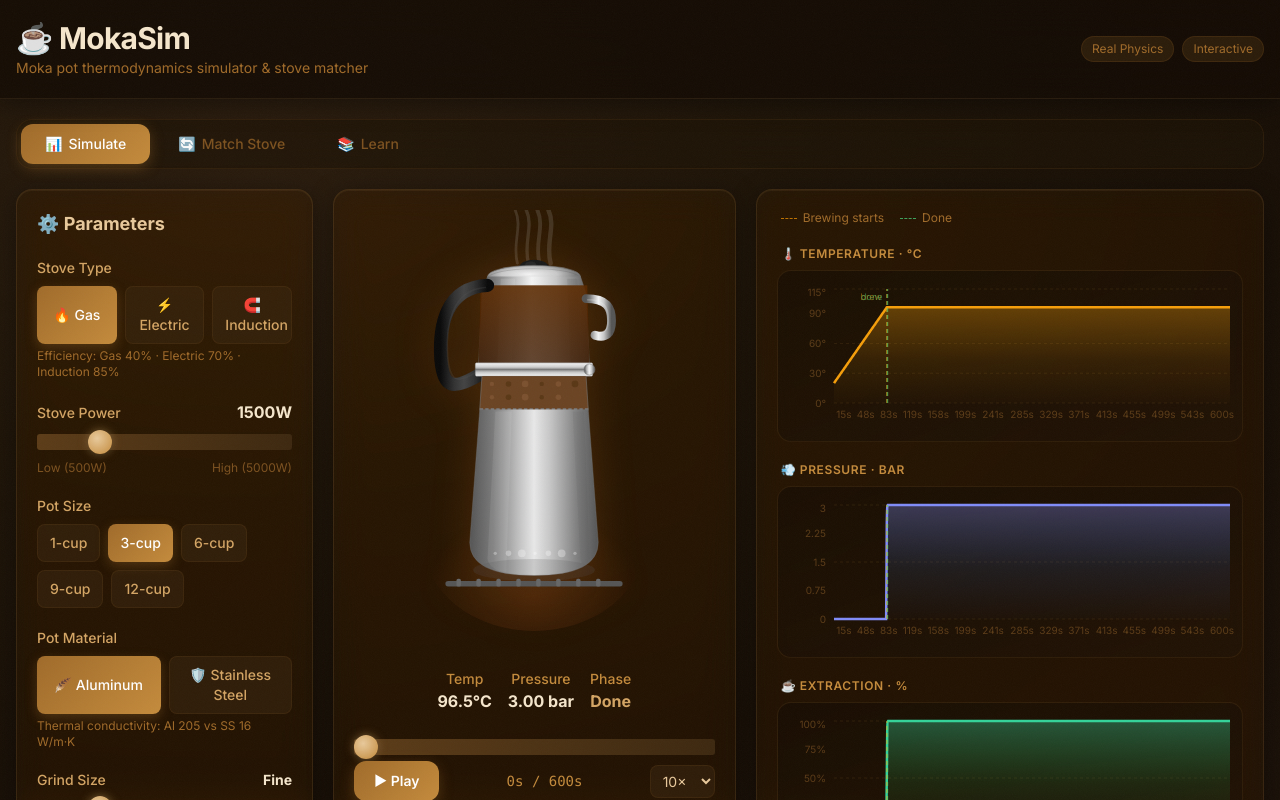
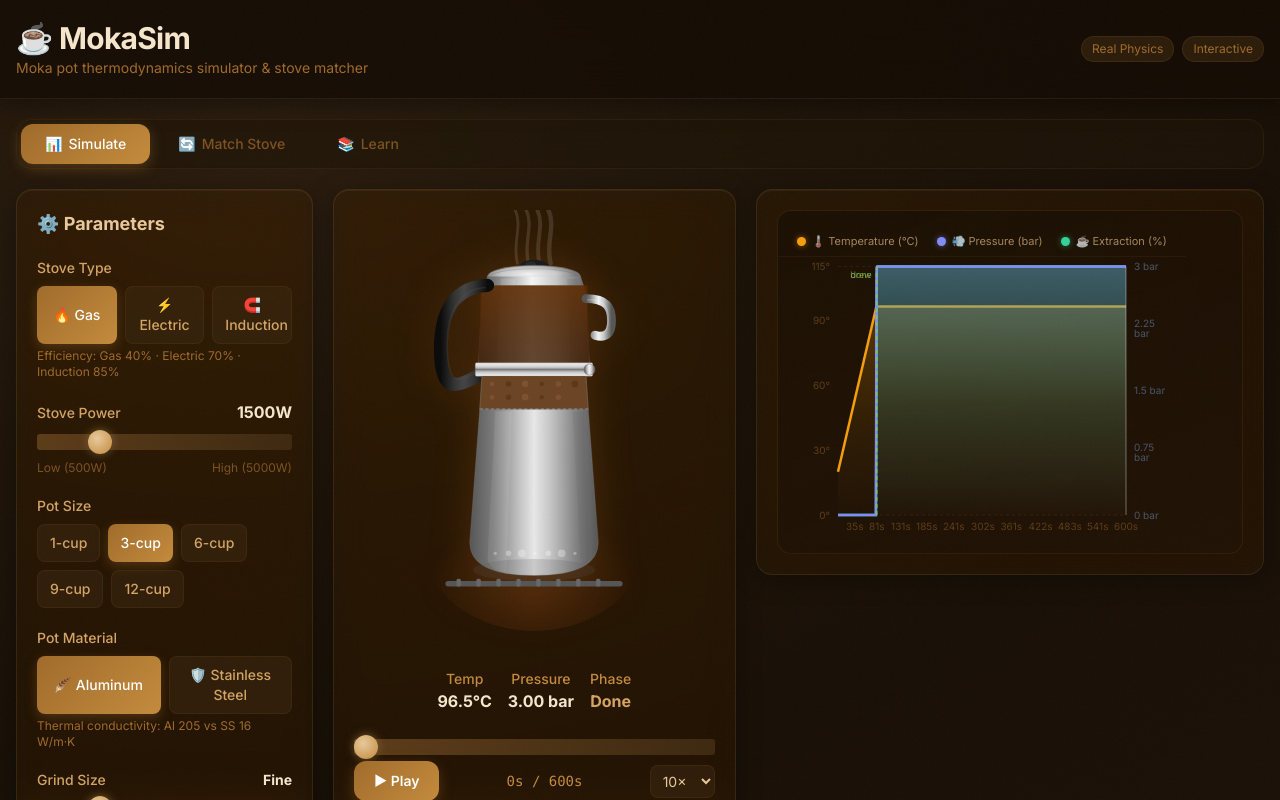
Before and after one commit to tarantellijacob3-Alfred/moka-pot-sim, a React (Vite) app: page / in a window 1280 px wide. Shown: the top 800 px of the page. Built offline with nearby package versions, Linux system fonts and the light colour scheme.

Commit message:
charts: unified timeline with dual axes

```diff
--- a/src/components/SimulationCharts.tsx
+++ b/src/components/SimulationCharts.tsx
@@ -1,6 +1,6 @@
 import {
   XAxis, YAxis, CartesianGrid, Tooltip, ResponsiveContainer,
-  Area, AreaChart, ReferenceLine
+  Area, AreaChart, ReferenceLine, Legend
 } from 'recharts'
 import type { SimulationPoint } from '../physics'
 
@@ -13,37 +13,63 @@ interface TooltipPayloadItem {
   value: number
   name: string
   color: string
+  dataKey: string
 }
 
-interface CustomTooltipProps {
+interface UnifiedTooltipProps {
   active?: boolean
   payload?: TooltipPayloadItem[]
   label?: number
-  unit?: string
-  formatter?: (v: number) => string
 }
 
-function CustomTooltip({ active, payload, label, unit = '', formatter }: CustomTooltipProps) {
+function UnifiedTooltip({ active, payload, label }: UnifiedTooltipProps) {
   if (!active || !payload?.length) return null
-  const val = payload[0]?.value ?? 0
-  const display = formatter ? formatter(val) : `${val}${unit}`
+
+  const temp = payload.find(p => p.dataKey === 'waterTemp')
+  const pressure = payload.find(p => p.dataKey === 'pressure')
+  const extraction = payload.find(p => p.dataKey === 'extractionScaled')
+
+  // extractionScaled = extractionPct * 1.15, so reverse to get real %
+  const realExtraction = extraction ? extraction.value / 1.15 : null
+
   return (
     <div
       style={{
-        background: 'linear-gradient(145deg, rgba(20,12,4,0.97), rgba(40,24,10,0.95))',
-        border: '1px solid rgba(212,165,100,0.3)',
-        borderRadius: '10px',
-        padding: '8px 12px',
-        boxShadow: '0 8px 24px rgba(0,0,0,0.6), inset 0 1px 0 rgba(212,165,100,0.1)',
+        background: 'linear-gradient(145deg, rgba(12,8,2,0.97), rgba(28,16,6,0.96))',
+        border: '1px solid rgba(212,165,100,0.25)',
+        borderRadius: '12px',
+        padding: '10px 14px',
+        boxShadow: '0 12px 32px rgba(0,0,0,0.7), inset 0 1px 0 rgba(212,165,100,0.08)',
         fontSize: '12px',
         color: '#f5e6cc',
-        minWidth: '100px',
+        minWidth: '140px',
+        backdropFilter: 'blur(8px)',
       }}
     >
-      <div style={{ color: '#7d5220', marginBottom: 3, fontSize: 11 }}>⏱ {label}s</div>
-      <div style={{ color: payload[0]?.color ?? '#f5e6cc', fontWeight: 700, fontSize: 14 }}>
-        {display}
+      <div style={{ color: 'rgba(166,120,60,0.8)', marginBottom: 6, fontSize: 11, letterSpacing: '0.04em' }}>
+        ⏱ {label}s
       </div>
+      {temp && (
+        <div style={{ display: 'flex', alignItems: 'center', gap: 7, marginBottom: 4 }}>
+          <span style={{ width: 8, height: 8, borderRadius: '50%', background: '#f59e0b', flexShrink: 0, boxShadow: '0 0 6px #f59e0b88' }} />
+          <span style={{ color: 'rgba(200,165,110,0.75)', fontSize: 10, width: 66 }}>Temperature</span>
+          <span style={{ color: '#fbbf24', fontWeight: 700, fontSize: 13 }}>{temp.value.toFixed(1)}°C</span>
+        </div>
+      )}
+      {pressure && (
+        <div style={{ display: 'flex', alignItems: 'center', gap: 7, marginBottom: 4 }}>
+          <span style={{ width: 8, height: 8, borderRadius: '50%', background: '#818cf8', flexShrink: 0, boxShadow: '0 0 6px #818cf888' }} />
+          <span style={{ color: 'rgba(200,165,110,0.75)', fontSize: 10, width: 66 }}>Pressure</span>
+          <span style={{ color: '#a5b4fc', fontWeight: 700, fontSize: 13 }}>{pressure.value.toFixed(3)} bar</span>
+        </div>
+      )}
+      {extraction && realExtraction !== null && (
+        <div style={{ display: 'flex', alignItems: 'center', gap: 7 }}>
+          <span style={{ width: 8, height: 8, borderRadius: '50%', background: '#34d399', flexShrink: 0, boxShadow: '0 0 6px #34d39988' }} />
+          <span style={{ color: 'rgba(200,165,110,0.75)', fontSize: 10, width: 66 }}>Extraction</span>
+          <span style={{ color: '#6ee7b7', fontWeight: 700, fontSize: 13 }}>{realExtraction.toFixed(1)}%</span>
+        </div>
+      )}
     </div>
   )
 }
@@ -69,8 +95,40 @@ const CHART_STYLE = {
 const GRID_COLOR = 'rgba(61,40,16,0.6)'
 const AXIS_COLOR = '#5c3c18'
 
+// Custom legend items (we render our own above the chart)
+const LEGEND_ITEMS = [
+  { color: '#f59e0b', glow: '#f59e0b88', label: '🌡️ Temperature (°C)', key: 'temp' },
+  { color: '#818cf8', glow: '#818cf888', label: '💨 Pressure (bar)', key: 'pressure' },
+  { color: '#34d399', glow: '#34d39988', label: '☕ Extraction (%)', key: 'extraction' },
+]
+
+interface LegendPayload {
+  value: string
+  color: string
+}
+
+function ChartLegend(_props: { payload?: LegendPayload[] }) {
+  return (
+    <div style={{ display: 'flex', gap: 18, flexWrap: 'wrap', justifyContent: 'center', marginBottom: 10, paddingBottom: 6, borderBottom: '1px solid rgba(92,60,24,0.2)' }}>
+      {LEGEND_ITEMS.map(item => (
+        <div key={item.key} style={{ display: 'flex', alignItems: 'center', gap: 6, fontSize: 11, color: 'rgba(200,165,110,0.8)' }}>
+          <span style={{ width: 9, height: 9, borderRadius: '50%', background: item.color, display: 'inline-block', boxShadow: `0 0 6px ${item.glow}` }} />
+          {item.label}
+        </div>
+      ))}
+    </div>
+  )
+}
+
 export default function SimulationCharts({ data, currentTime }: Props) {
-  const visibleData = data.filter(p => p.time <= currentTime)
+  // Build visible data with extractionScaled for visual mapping
+  const visibleData = data
+    .filter(p => p.time <= currentTime)
+    .map(p => ({
+      ...p,
+      extractionScaled: p.extractionPct * 1.15,
+    }))
+
   const { brewStart, doneStart } = getPhaseTransitions(data)
 
   const refLineProps = {
@@ -80,116 +138,139 @@ export default function SimulationCharts({ data, currentTime }: Props) {
   }
 
   return (
-    <div className="space-y-5">
+    <div style={CHART_STYLE}>
+      <ResponsiveContainer width="100%" height={320}>
+        <AreaChart data={visibleData} margin={{ top: 8, right: 48, left: -8, bottom: 0 }}>
+          <defs>
+            <linearGradient id="tempGrad" x1="0" y1="0" x2="0" y2="1">
+              <stop offset="0%" stopColor="#f59e0b" stopOpacity={0.45} />
+              <stop offset="55%" stopColor="#f59e0b" stopOpacity={0.14} />
+              <stop offset="100%" stopColor="#f59e0b" stopOpacity={0.01} />
+            </linearGradient>
+            <linearGradient id="pressGrad" x1="0" y1="0" x2="0" y2="1">
+              <stop offset="0%" stopColor="#818cf8" stopOpacity={0.45} />
+              <stop offset="55%" stopColor="#3b82f6" stopOpacity={0.14} />
+              <stop offset="100%" stopColor="#3b82f6" stopOpacity={0.01} />
+            </linearGradient>
+            <linearGradient id="extractGrad" x1="0" y1="0" x2="0" y2="1">
+              <stop offset="0%" stopColor="#34d399" stopOpacity={0.5} />
+              <stop offset="55%" stopColor="#22c55e" stopOpacity={0.16} />
+              <stop offset="100%" stopColor="#22c55e" stopOpacity={0.01} />
+            </linearGradient>
+          </defs>
 
-      {/* Phase legend */}
-      {(brewStart !== null || doneStart !== null) && (
-        <div className="flex items-center gap-4 text-xs text-coffee-500 px-1">
-          <span className="flex items-center gap-1.5">
-            <span className="inline-block w-4 border-t border-dashed border-amber-500/70" />
-            Brewing starts
-          </span>
+          <CartesianGrid strokeDasharray="3 3" stroke={GRID_COLOR} vertical={false} />
+
+          {/* Shared X axis */}
+          <XAxis
+            dataKey="time"
+            stroke={AXIS_COLOR}
+            fontSize={10}
+            tickFormatter={v => `${v}s`}
+            tickLine={false}
+            axisLine={false}
+          />
+
+          {/* Left Y axis: Temperature (0-115°C) and Extraction (scaled 0-115) */}
+          <YAxis
+            yAxisId="left"
+            stroke={AXIS_COLOR}
+            fontSize={10}
+            domain={[0, 115]}
+            tickFormatter={v => `${v}°`}
+            tickLine={false}
+            axisLine={false}
+          />
+
+          {/* Right Y axis: Pressure (auto-scaled) */}
+          <YAxis
+            yAxisId="right"
+            orientation="right"
+            stroke="#4a5568"
+            fontSize={10}
+            domain={[0, 'auto']}
+            tickFormatter={v => `${v} bar`}
+            tickLine={false}
+            axisLine={false}
+          />
+
+          {/* Custom legend rendered at top */}
+          <Legend
+            verticalAlign="top"
+            content={<ChartLegend />}
+          />
+
+          <Tooltip content={<UnifiedTooltip />} />
+
+          {/* Phase markers */}
+          {brewStart !== null && (
+            <ReferenceLine
+              yAxisId="left"
+              x={brewStart}
+              stroke="rgba(245,158,11,0.6)"
+              label={{ value: 'brew', fill: '#f59e0baa', fontSize: 9, position: 'insideTopRight' }}
+              {...refLineProps}
+            />
+          )}
           {doneStart !== null && (
-            <span className="flex items-center gap-1.5">
-              <span className="inline-block w-4 border-t border-dashed border-brew-400/70" />
-              Done
-            </span>
+            <ReferenceLine
+              yAxisId="left"
+              x={doneStart}
+              stroke="rgba(74,222,128,0.6)"
+              label={{ value: 'done', fill: '#4ade80aa', fontSize: 9, position: 'insideTopRight' }}
+              {...refLineProps}
+            />
           )}
-        </div>
-      )}
 
-      {/* Temperature Chart */}
-      <div>
-        <h3 className="text-xs font-semibold text-coffee-400 uppercase tracking-wider mb-2 px-1">
-          🌡️ Temperature · °C
-        </h3>
-        <div style={CHART_STYLE}>
-          <ResponsiveContainer width="100%" height={148}>
-            <AreaChart data={visibleData} margin={{ top: 4, right: 4, left: -12, bottom: 0 }}>
-              <defs>
-                <linearGradient id="tempGrad" x1="0" y1="0" x2="0" y2="1">
-                  <stop offset="0%" stopColor="#f59e0b" stopOpacity={0.55} />
-                  <stop offset="55%" stopColor="#f59e0b" stopOpacity={0.18} />
-                  <stop offset="100%" stopColor="#f59e0b" stopOpacity={0.02} />
-                </linearGradient>
-              </defs>
-              <CartesianGrid strokeDasharray="3 3" stroke={GRID_COLOR} vertical={false} />
-              <XAxis dataKey="time" stroke={AXIS_COLOR} fontSize={10} tickFormatter={v => `${v}s`} tickLine={false} axisLine={false} />
-              <YAxis stroke={AXIS_COLOR} fontSize={10} domain={[0, 115]} tickFormatter={v => `${v}°`} tickLine={false} axisLine={false} />
-              <Tooltip content={<CustomTooltip unit="°C" formatter={v => `${v.toFixed(1)}°C`} />} />
-              {brewStart !== null && (
-                <ReferenceLine x={brewStart} stroke="rgba(245,158,11,0.55)" label={{ value: 'brew', fill: '#f59e0b88', fontSize: 9, position: 'insideTopRight' }} {...refLineProps} />
-              )}
-              {doneStart !== null && (
-                <ReferenceLine x={doneStart} stroke="rgba(74,222,128,0.55)" label={{ value: 'done', fill: '#4ade8088', fontSize: 9, position: 'insideTopRight' }} {...refLineProps} />
-              )}
-              <Area type="monotone" dataKey="waterTemp" stroke="#f59e0b" strokeWidth={2.5} fill="url(#tempGrad)" dot={false} activeDot={{ r: 4, fill: '#f59e0b', stroke: '#1e1408', strokeWidth: 2 }} />
-            </AreaChart>
-          </ResponsiveContainer>
-        </div>
-      </div>
+          {/* Current time cursor */}
+          <ReferenceLine
+            yAxisId="left"
+            x={currentTime}
+            stroke="rgba(255,255,255,0.25)"
+            strokeWidth={1.5}
+            ifOverflow="visible"
+          />
 
-      {/* Pressure Chart */}
-      <div>
-        <h3 className="text-xs font-semibold text-coffee-400 uppercase tracking-wider mb-2 px-1">
-          💨 Pressure · bar
-        </h3>
-        <div style={CHART_STYLE}>
-          <ResponsiveContainer width="100%" height={148}>
-            <AreaChart data={visibleData} margin={{ top: 4, right: 4, left: -12, bottom: 0 }}>
-              <defs>
-                <linearGradient id="pressGrad" x1="0" y1="0" x2="0" y2="1">
-                  <stop offset="0%" stopColor="#818cf8" stopOpacity={0.55} />
-                  <stop offset="55%" stopColor="#3b82f6" stopOpacity={0.18} />
-                  <stop offset="100%" stopColor="#3b82f6" stopOpacity={0.02} />
-                </linearGradient>
-              </defs>
-              <CartesianGrid strokeDasharray="3 3" stroke={GRID_COLOR} vertical={false} />
-              <XAxis dataKey="time" stroke={AXIS_COLOR} fontSize={10} tickFormatter={v => `${v}s`} tickLine={false} axisLine={false} />
-              <YAxis stroke={AXIS_COLOR} fontSize={10} domain={[0, 'auto']} tickLine={false} axisLine={false} />
-              <Tooltip content={<CustomTooltip unit=" bar" formatter={v => `${v.toFixed(3)} bar`} />} />
-              {brewStart !== null && (
-                <ReferenceLine x={brewStart} stroke="rgba(245,158,11,0.55)" {...refLineProps} />
-              )}
-              {doneStart !== null && (
-                <ReferenceLine x={doneStart} stroke="rgba(74,222,128,0.55)" {...refLineProps} />
-              )}
-              <Area type="monotone" dataKey="pressure" stroke="#818cf8" strokeWidth={2.5} fill="url(#pressGrad)" dot={false} activeDot={{ r: 4, fill: '#818cf8', stroke: '#1e1408', strokeWidth: 2 }} />
-            </AreaChart>
-          </ResponsiveContainer>
-        </div>
-      </div>
+          {/* Temperature area (left axis) */}
+          <Area
+            yAxisId="left"
+            type="monotone"
+            dataKey="waterTemp"
+            name="Temperature"
+            stroke="#f59e0b"
+            strokeWidth={2.5}
+            fill="url(#tempGrad)"
+            dot={false}
+            activeDot={{ r: 4, fill: '#f59e0b', stroke: '#1e1408', strokeWidth: 2 }}
+          />
 
-      {/* Extraction Chart */}
-      <div>
-        <h3 className="text-xs font-semibold text-coffee-400 uppercase tracking-wider mb-2 px-1">
-          ☕ Extraction · %
-        </h3>
-        <div style={CHART_STYLE}>
-          <ResponsiveContainer width="100%" height={148}>
-            <AreaChart data={visibleData} margin={{ top: 4, right: 4, left: -12, bottom: 0 }}>
-              <defs>
-                <linearGradient id="extractGrad" x1="0" y1="0" x2="0" y2="1">
-                  <stop offset="0%" stopColor="#34d399" stopOpacity={0.6} />
-                  <stop offset="55%" stopColor="#22c55e" stopOpacity={0.2} />
-                  <stop offset="100%" stopColor="#22c55e" stopOpacity={0.02} />
-                </linearGradient>
-              </defs>
-              <CartesianGrid strokeDasharray="3 3" stroke={GRID_COLOR} vertical={false} />
-              <XAxis dataKey="time" stroke={AXIS_COLOR} fontSize={10} tickFormatter={v => `${v}s`} tickLine={false} axisLine={false} />
-              <YAxis stroke={AXIS_COLOR} fontSize={10} domain={[0, 100]} tickFormatter={v => `${v}%`} tickLine={false} axisLine={false} />
-              <Tooltip content={<CustomTooltip unit="%" formatter={v => `${v.toFixed(1)}%`} />} />
-              {brewStart !== null && (
-                <ReferenceLine x={brewStart} stroke="rgba(245,158,11,0.55)" {...refLineProps} />
-              )}
-              {doneStart !== null && (
-                <ReferenceLine x={doneStart} stroke="rgba(74,222,128,0.55)" {...refLineProps} />
-              )}
-              <Area type="monotone" dataKey="extractionPct" stroke="#34d399" strokeWidth={2.5} fill="url(#extractGrad)" dot={false} activeDot={{ r: 4, fill: '#34d399', stroke: '#1e1408', strokeWidth: 2 }} />
-            </AreaChart>
-          </ResponsiveContainer>
-        </div>
-      </div>
+          {/* Extraction area (left axis, scaled) */}
+          <Area
+            yAxisId="left"
+            type="monotone"
+            dataKey="extractionScaled"
+            name="Extraction"
+            stroke="#34d399"
+            strokeWidth={2.5}
+            fill="url(#extractGrad)"
+            dot={false}
+            activeDot={{ r: 4, fill: '#34d399', stroke: '#1e1408', strokeWidth: 2 }}
+          />
+
+          {/* Pressure area (right axis) */}
+          <Area
+            yAxisId="right"
+            type="monotone"
+            dataKey="pressure"
+            name="Pressure"
+            stroke="#818cf8"
+            strokeWidth={2.5}
+            fill="url(#pressGrad)"
+            dot={false}
+            activeDot={{ r: 4, fill: '#818cf8', stroke: '#1e1408', strokeWidth: 2 }}
+          />
+        </AreaChart>
+      </ResponsiveContainer>
     </div>
   )
 }
```
